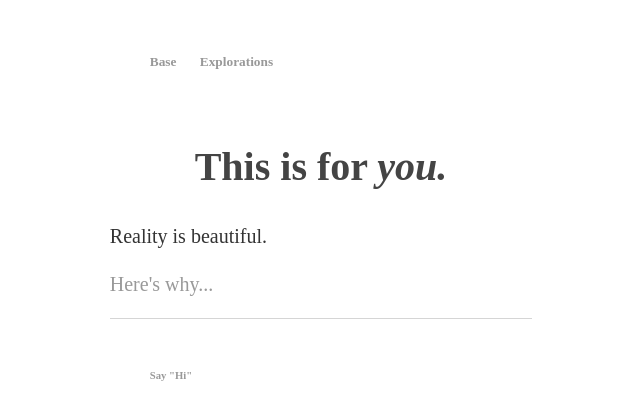
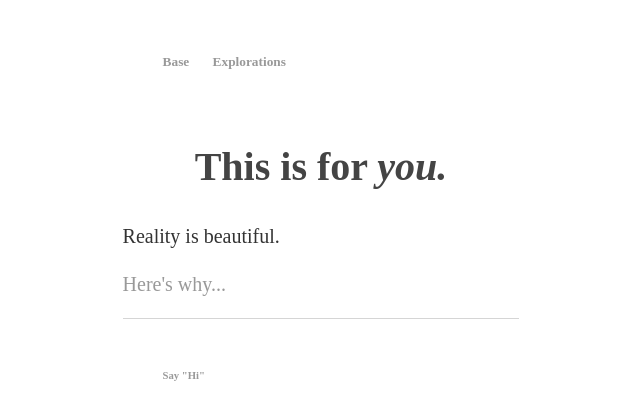
Before and after one commit to ray-dorai/ray-dorai.github.io, a Jekyll site: the page built from index.html, in a window 1280 px wide. Shown: the top 420 px of the page, without its empty margins (319-959 px from the left). Built offline with Jekyll 4.4.1, drawn with Linux system fonts in a browser that asks for light colours.

Commit message:
Update main.css

```diff
--- a/css/main.css
+++ b/css/main.css
@@ -2,7 +2,7 @@
 body {
     margin: 0 auto;
     font-family: 'Sorts Mill Goudy', serif;
-    width: 33vw;
+    width: 31vw;
     font-size: smaller;
     line-height: 1.4;
     color: #444;
```
